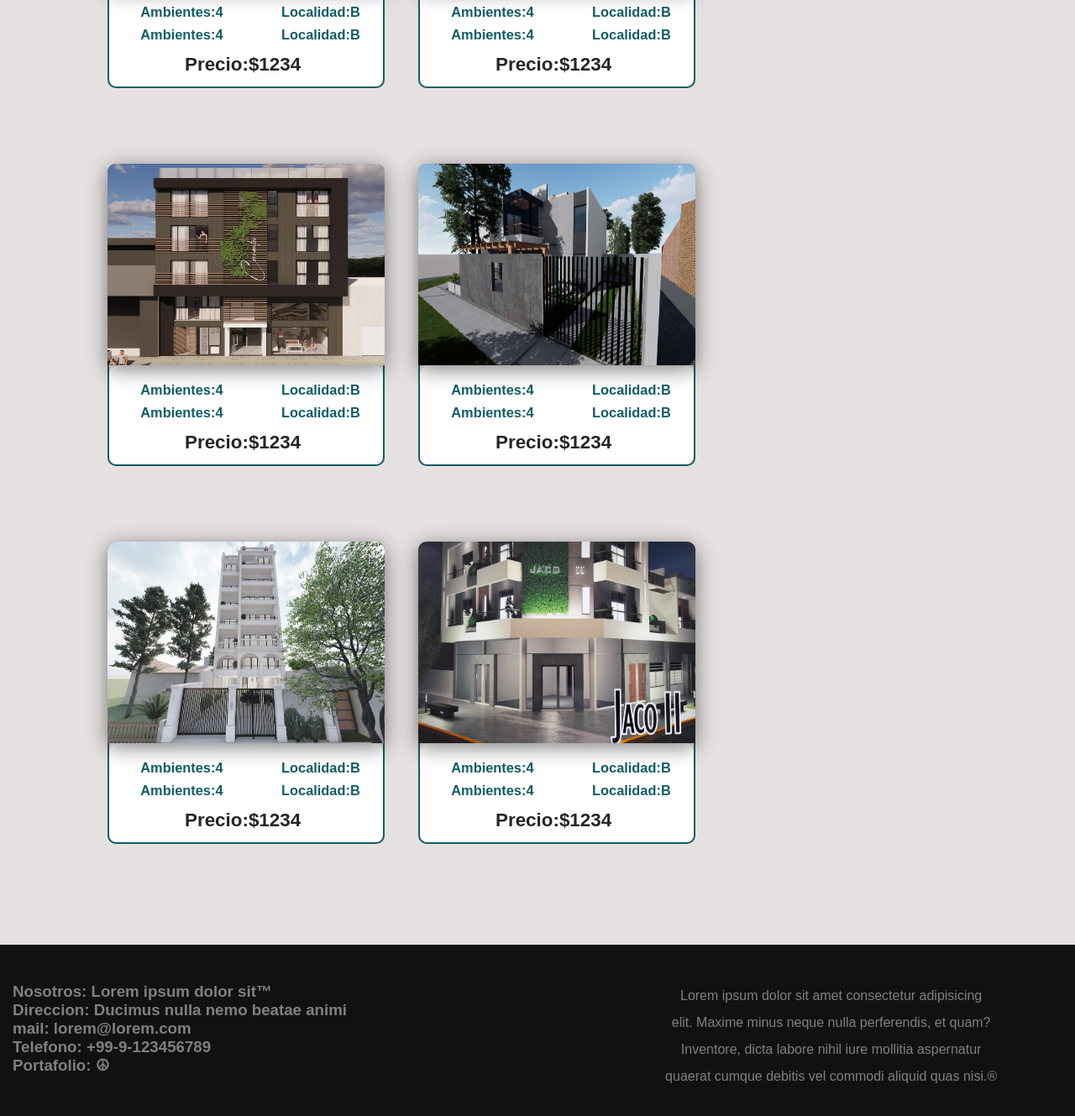
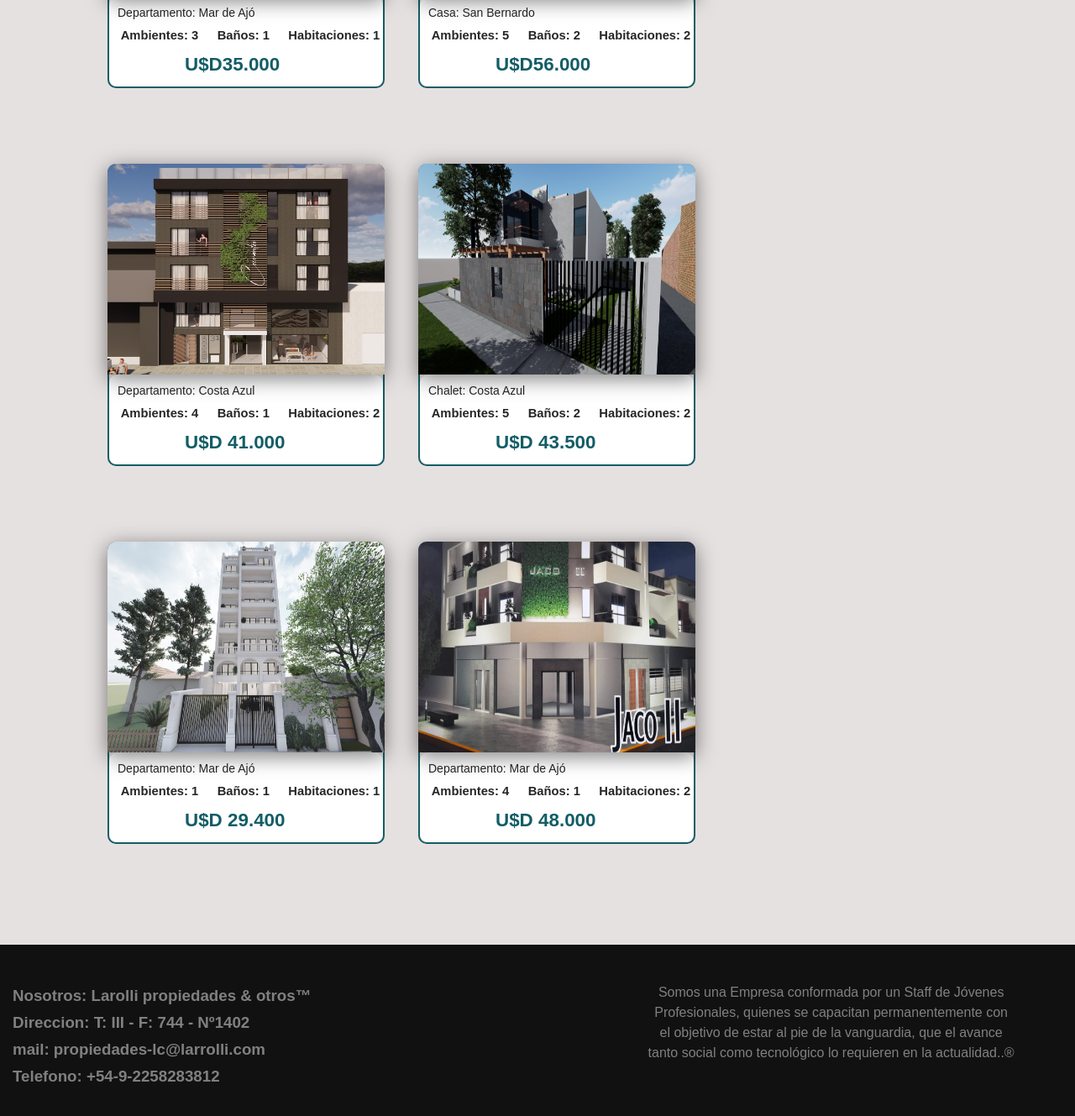
Before and after one commit to srOtyy/Pre-Entrega2, a plain HTML site: page index.html in a window 1280 px wide. Shown: the part 1047-2376 px from the top of the page at 84% size. Drawn offline with Linux system fonts and the light colour scheme.

Commit message:
v2.1d
Informacion real, todo responsibe.
Problema de zoom arreglado
Podria agregarle la tercer pagina de busqueda.html por si apretan el boton de buscar.
Merge a test ?}}}}

```diff
--- a/index.html
+++ b/index.html
@@ -5,6 +5,7 @@
     <meta name="viewport" content="width=device-width, initial-scale=1.0">
     <link rel="stylesheet" href="style.css">
     <title>Document</title>
+    <link rel="icon" href="imagenes/gato.ico">
 </head>
 <body>
     <header class="header">
@@ -37,12 +38,15 @@
                     <option>1</option>
                     <option>2</option>
                     <option>3</option>
+                    <option>4</option>
+                    <option>5</option>
+
                 </select>
                 <select     class="header__background__panel__select">
                     <option>Localidad</option>
-                    <option>Localidad1</option>
-                    <option>Localidad2</option>
-                    <option>Localidad3</option>
+                    <option>Mar de Ajó</option>
+                    <option>San Bernardo</option>
+                    <option>Costa Azul</option>
                 </select>
                 <a href="buscador.html"     class="header__background__panel__button">Buscar</a>
             </div>
@@ -71,13 +75,14 @@
                                 <img src="imagenes/Casas/casa1.jpg" class="article__card__figure-imagen">
                             </figure>
                             <div class="article__card__info">
+                                <h4 class="info-inicio">Departamento: Mar de Ajó</h4>
+
                                 <div class="article__card__info-flex">
-                                    <h3>Ambientes:4</h3>
-                                    <h3>Localidad:B</h3>
-                                    <h3>Ambientes:4</h3>
-                                    <h3>Localidad:B</h3>
+                                    <h3>Ambientes: 3</h3>
+                                    <h3>Baños: 1</h3>
+                                    <h3>Habitaciones: 1</h3>
                                 </div>
-                                <h3 class="article__card__info-precio">Precio:$1234</h3>
+                                <h3 class="article__card__info-precio">U$D35.000</h3>
                             </div>
                         </div>
                         <div    class="article__card">
@@ -87,13 +92,13 @@
 
                             </figure>
                             <div class="article__card__info">
+                                <h4 class="info-inicio">Casa: San Bernardo</h4>
                                 <div class="article__card__info-flex">
-                                    <h3>Ambientes:4</h3>
-                                    <h3>Localidad:B</h3>
-                                    <h3>Ambientes:4</h3>
-                                    <h3>Localidad:B</h3>
+                                    <h3>Ambientes: 5</h3>
+                                    <h3>Baños: 2</h3>
+                                    <h3>Habitaciones: 2</h3>
                                 </div>
-                                <h3 class="article__card__info-precio">Precio:$1234</h3>
+                                <h3 class="article__card__info-precio">U$D56.000</h3>
                             </div>
                         </div>
                         <div    class="article__card">
@@ -102,13 +107,13 @@
                                 <img src="imagenes/Casas/casa3.jpg" class="article__card__figure-imagen">
                             </figure>
                             <div class="article__card__info">
+                                <h4 class="info-inicio">Departamento: Costa Azul</h4>
                                 <div class="article__card__info-flex">
-                                    <h3>Ambientes:4</h3>
-                                    <h3>Localidad:B</h3>
-                                    <h3>Ambientes:4</h3>
-                                    <h3>Localidad:B</h3>
+                                    <h3>Ambientes: 4</h3>
+                                    <h3>Baños: 1</h3>
+                                    <h3>Habitaciones: 2</h3>
                                 </div>
-                                <h3 class="article__card__info-precio">Precio:$1234</h3>
+                                <h3 class="article__card__info-precio">U$D 41.000</h3>
                             </div>
                         </div>
                         <div    class="article__card">
@@ -118,13 +123,13 @@
 
                             </figure>
                             <div class="article__card__info">
+                                <h4 class="info-inicio">Chalet: Costa Azul</h4>
                                 <div class="article__card__info-flex">
-                                    <h3>Ambientes:4</h3>
-                                    <h3>Localidad:B</h3>
-                                    <h3>Ambientes:4</h3>
-                                    <h3>Localidad:B</h3>
+                                    <h3>Ambientes: 5</h3>
+                                    <h3>Baños: 2</h3>
+                                    <h3>Habitaciones: 2</h3>
                                 </div>
-                                <h3 class="article__card__info-precio">Precio:$1234</h3>
+                                <h3 class="article__card__info-precio"> U$D 43.500</h3>
                             </div>
                         </div>
                         <div    class="article__card">
@@ -134,13 +139,14 @@
 
                             </figure>
                             <div class="article__card__info">
+                                <h4 class="info-inicio">Departamento: Mar de Ajó</h4>
+
                                 <div class="article__card__info-flex">
-                                    <h3>Ambientes:4</h3>
-                                    <h3>Localidad:B</h3>
-                                    <h3>Ambientes:4</h3>
-                                    <h3>Localidad:B</h3>
+                                    <h3>Ambientes: 1</h3>
+                                    <h3>Baños: 1</h3>
+                                    <h3>Habitaciones: 1</h3>
                                 </div>
-                                <h3 class="article__card__info-precio">Precio:$1234</h3>
+                                <h3 class="article__card__info-precio">U$D 29.400</h3>
                             </div>
                         </div>
                         <div    class="article__card">
@@ -150,13 +156,13 @@
 
                             </figure>
                             <div class="article__card__info">
+                                <h4 class="info-inicio">Departamento: Mar de Ajó</h4>
                                 <div class="article__card__info-flex">
-                                    <h3>Ambientes:4</h3>
-                                    <h3>Localidad:B</h3>
-                                    <h3>Ambientes:4</h3>
-                                    <h3>Localidad:B</h3>
+                                    <h3>Ambientes: 4</h3>
+                                    <h3>Baños: 1</h3>
+                                    <h3>Habitaciones: 2</h3>
                                 </div>
-                                <h3 class="article__card__info-precio">Precio:$1234</h3>
+                                <h3 class="article__card__info-precio">U$D 48.000</h3>
                             </div>
                         </div>
 
@@ -172,14 +178,13 @@
     <footer id="footer">
         <div    class="footer">
             <div    class="footer__us" id="nosotros">
-                <h3>Nosotros: Lorem ipsum dolor sit™ </h3>
-                <h3>Direccion: Ducimus nulla nemo beatae animi</h3>
-                <h3>mail: lorem@lorem.com</h3>
-                <h3>Telefono: +99-9-123456789</h3>
-                <h3>Portafolio: ☮</h3>
+                <h3>Nosotros: Larolli propiedades & otros™ </h3>
+                <h3>Direccion: T: III - F: 744 - Nº1402</h3>
+                <h3>mail: propiedades-lc@larrolli.com</h3>
+                <h3>Telefono: +54-9-2258283812</h3>
             </div>
             <p      class="footer__info">
-                Lorem ipsum dolor sit amet consectetur adipisicing elit. Maxime minus neque nulla perferendis, et quam? Inventore, dicta labore nihil iure mollitia aspernatur quaerat cumque debitis vel commodi aliquid quas nisi.®
+                Somos una Empresa conformada por un Staff de Jóvenes Profesionales, quienes se capacitan permanentemente con el objetivo de estar al pie de la vanguardia, que el avance tanto social como tecnológico lo requieren en la actualidad..®
             </p>
         </div>
     </footer>
--- a/style.css
+++ b/style.css
@@ -190,7 +190,7 @@ body {
 
     align-items: center;
     padding-top: 15px;
-    color: var(--color-oscuro0);
+    color: rgba(0, 0, 0, 0.853);
     background-color: white;
     width: 100%;
     padding: 10px 0;
@@ -200,19 +200,26 @@ body {
     text-indent: 10px;
     line-height: 1.3;
 }
+.info-inicio{
+    font-weight: 100;
+}
 .article__card__info-flex{
     display: flex;
     flex-flow: row wrap;
     justify-content: space-around   ;
     gap: 5px;
     padding-top: 9px;
+    font-weight: 500;
+    font-size: .9em;
+
 }
 .article__card__info-precio{
     padding-top: 10px;
     padding-bottom: 2px;
     font-size: 1.6em;
-    color: rgba(0, 0, 0, 0.853);
     margin-left: 80px;
+    color: var(--color-oscuro0);
+
 
 }
 
@@ -261,13 +268,15 @@ body {
     padding: 0;
     margin: 0;
     padding-top: 30px;
+    line-height: 2rem;
+
 }
 
 .footer__info {
     font-size: inherit;
     padding-top: 30px;
     padding-right: 50px;
-    line-height: 2rem;
+    line-height: 1.5rem;
     text-wrap: pretty;
     width: 40vw;
     color: gray;
```
Also changed, not shown: contacto.html (+2 -0 lines).
